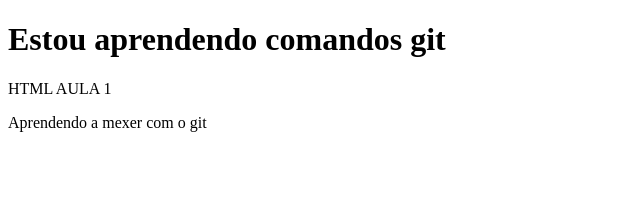
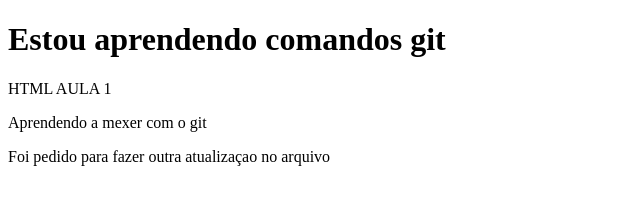
Before and after one commit to Nevergivupi/curso-bootcamp, a plain HTML site: page index.html in a window 1280 px wide. Shown: the whole page, without its empty margins (0-640 px from the left). Drawn offline with Linux system fonts and the light colour scheme.

Commit message:
nova tarefa adicionada

```diff
--- a/index.html
+++ b/index.html
@@ -9,5 +9,6 @@
    <h1>Estou aprendendo comandos git</h1>
     <p>HTML AULA 1</p>
     <p>Aprendendo a mexer com o git</p>
+    <p>Foi pedido para fazer outra atualizaçao no arquivo</p>
 </body>
 </html>
```
